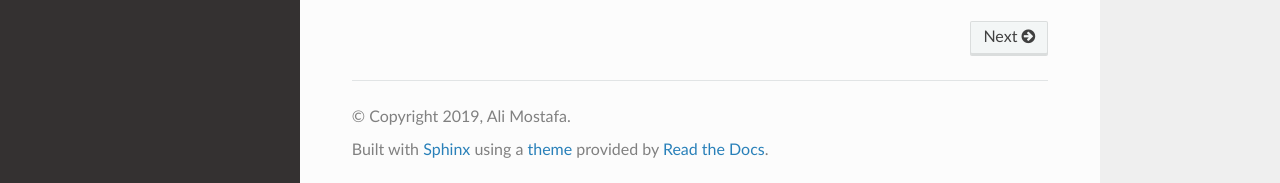
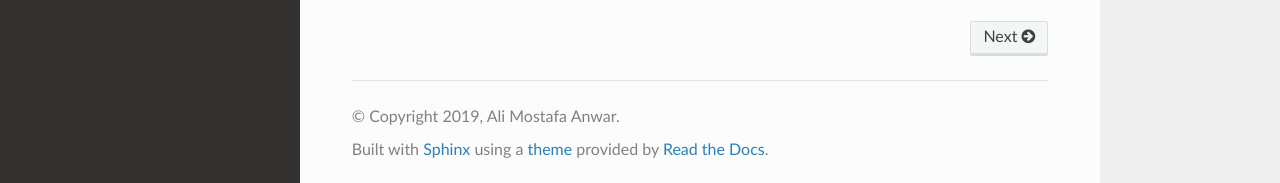
Before and after one commit to AliYoussef96/BCAW-Tool, a Sphinx documentation site: the page built from docs/index.rst, in a window 1280 px wide and 900 px high, scrolled down 594 px. Shown: the part 714-897 px from the top of the window. Built offline with Sphinx 7.4.7 and the Read the Docs theme 2.0.0, drawn with Linux system fonts in a browser that asks for light colours.

Commit message:
Update conf.py

```diff
--- a/docs/conf.py
+++ b/docs/conf.py
@@ -19,8 +19,8 @@ sys.path.insert(0, os.path.abspath("../BCAWT"))
 # -- Project information -----------------------------------------------------
 
 project = 'BCAW tool'
-copyright = '2019, Ali Mostafa'
-author = 'Ali Mostafa'
+copyright = '2019, Ali Mostafa Anwar'
+author = 'Ali Mostafa Anwar'
 
 # The full version, including alpha/beta/rc tags
 release = '1.0.0'
```
